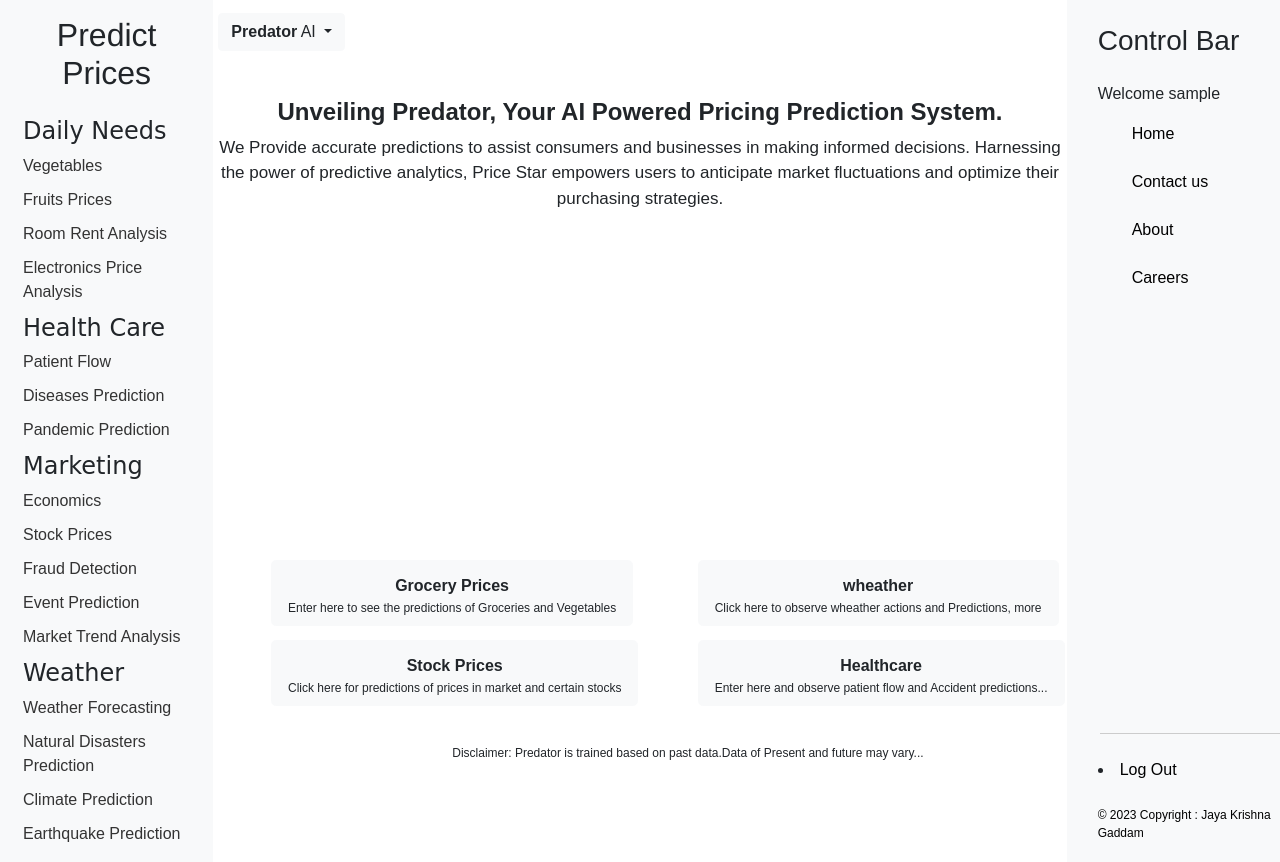
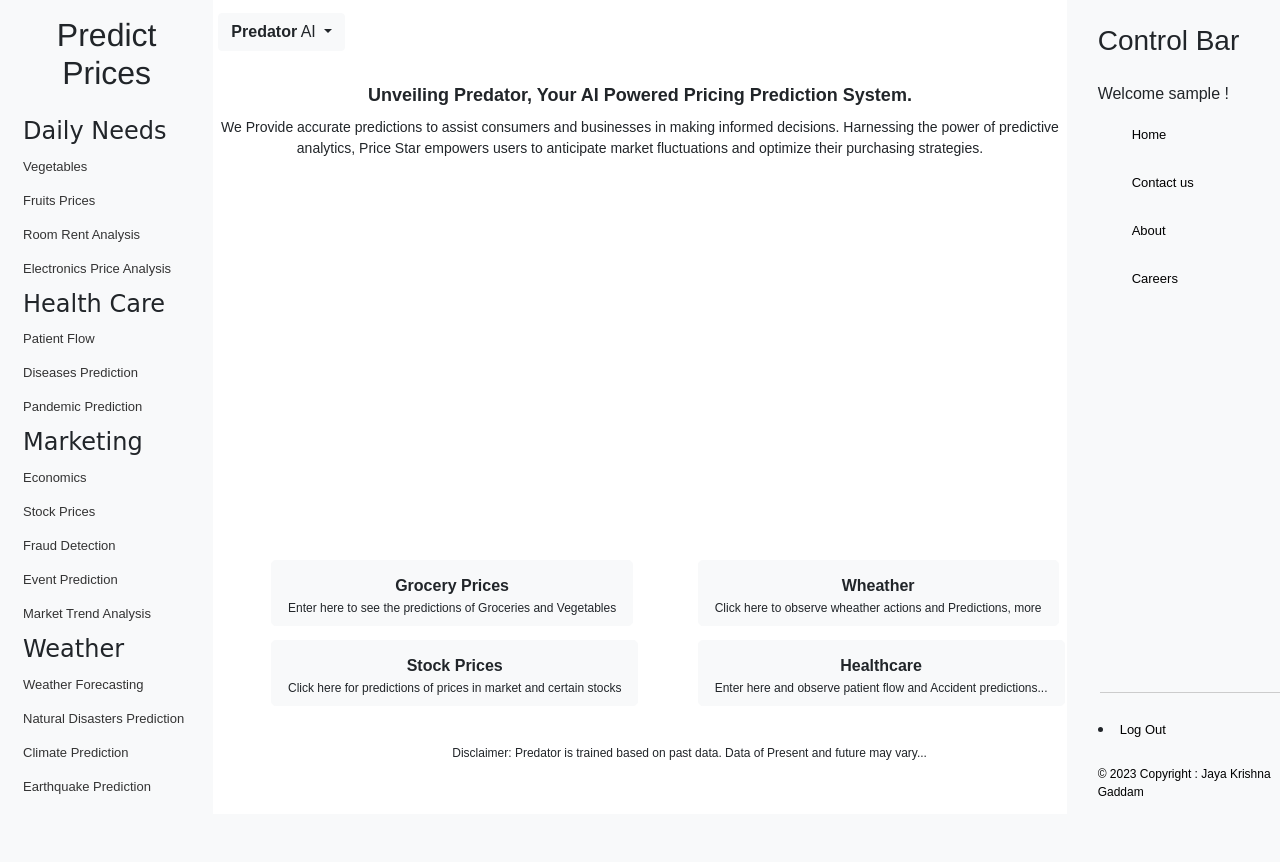
Before and after one commit to jayakrishnagaddam/PRICES-PREDICTION-SYSTEM, a Flask app: a page that uses templates/example.html in a window 1280 px wide. After the commit the page ends 796 px from the top, so only its background shows below. Run offline with Flask 3, Linux system fonts and the light colour scheme; some libraries are stand-ins or nearby versions.

Commit message:
Added Enhancements

```diff
--- a/templates/example.html
+++ b/templates/example.html
@@ -25,7 +25,8 @@
     .content {
         padding: 5px;
         box-sizing: border-box;
-        overflow-y: scroll; /* Enable vertical scrolling for the middle content */
+        overflow-y: scroll;
+        overflow: hidden; /* Enable vertical scrolling for the middle content */
         height: 100vh; /* Set a fixed height to enable scrolling */
     }
 
@@ -61,6 +62,10 @@
 
     .upgrade-item {
         border-bottom: 1px solid #ccc; /* Add a border-bottom to create a line */
+    }
+    a{
+        text-decoration: none;
+        font-size: 13px;
     }
 
     </style>
@@ -111,9 +116,9 @@
                         </div>
 
                       </div>
-                      <div class="text-center mt-4 lead" style="padding-top: 15px;">
-                        <h4 class="mt-2"><b>Unveiling Predator, Your AI Powered Pricing Prediction System.</b></h4>
-                        <p class="text-center lead" style="font-size: 17px;">We Provide accurate predictions to assist consumers and businesses in making informed
+                      <div class="text-center mt-2" style="padding-top: 15px;">
+                        <p class="mt-2 mb-0" style="font-size:18px;"> <b>Unveiling Predator, Your AI Powered Pricing Prediction System.</b></p>
+                        <p class="text-center mt-2" style="font-size: 14px;">We Provide accurate predictions to assist consumers and businesses in making informed
                              decisions. Harnessing the power of predictive analytics, Price Star empowers users
                              to anticipate market fluctuations and optimize their purchasing strategies.</p>
                     </div>
@@ -123,7 +128,7 @@
                         </button>
                     </div>
                     <div class="container" style="position: absolute; top: 70%; ;left: 55%;">
-                         <button type="button" class="btn btn-light btn-lg"><b style="font-size: 16px; ">wheather</b>
+                         <button type="button" class="btn btn-light btn-lg"><b style="font-size: 16px; ">Wheather</b>
                         <div style="font-size: 12px;">Click here to observe wheather actions and Predictions, more</div>
                         </button>
                         </div>
@@ -141,7 +146,7 @@
 
                     </div>
                     <div class="mt-4 text-center" style="position: absolute; top: 90%; left: 28%;">
-                    <p class="text-center" style="font-size: 12px;">Disclaimer: Predator is trained based on past data.Data of Present and future may vary...</p>
+                    <p class="text-center" style="font-size: 12px;">Disclaimer: Predator is trained based on past data. Data of Present and future may vary...</p>
                 </div>
 
                 </div>
@@ -149,7 +154,7 @@
             <div class="col-md-2 bg-light right-sidebar">
                 <div class="px-3">
                     <h3 class="mt-4 mb-4">Control Bar</h3>
-                    <p>Welcome {{name}}</p>
+                    <p>Welcome {{name}} !</p>
                     <ul id="rightid">
                         <li class="mb-4" >
                             <a href="{{url_for('homepage')}}" class="" style="text-decoration: none; color:black;"> Home</a>
```
